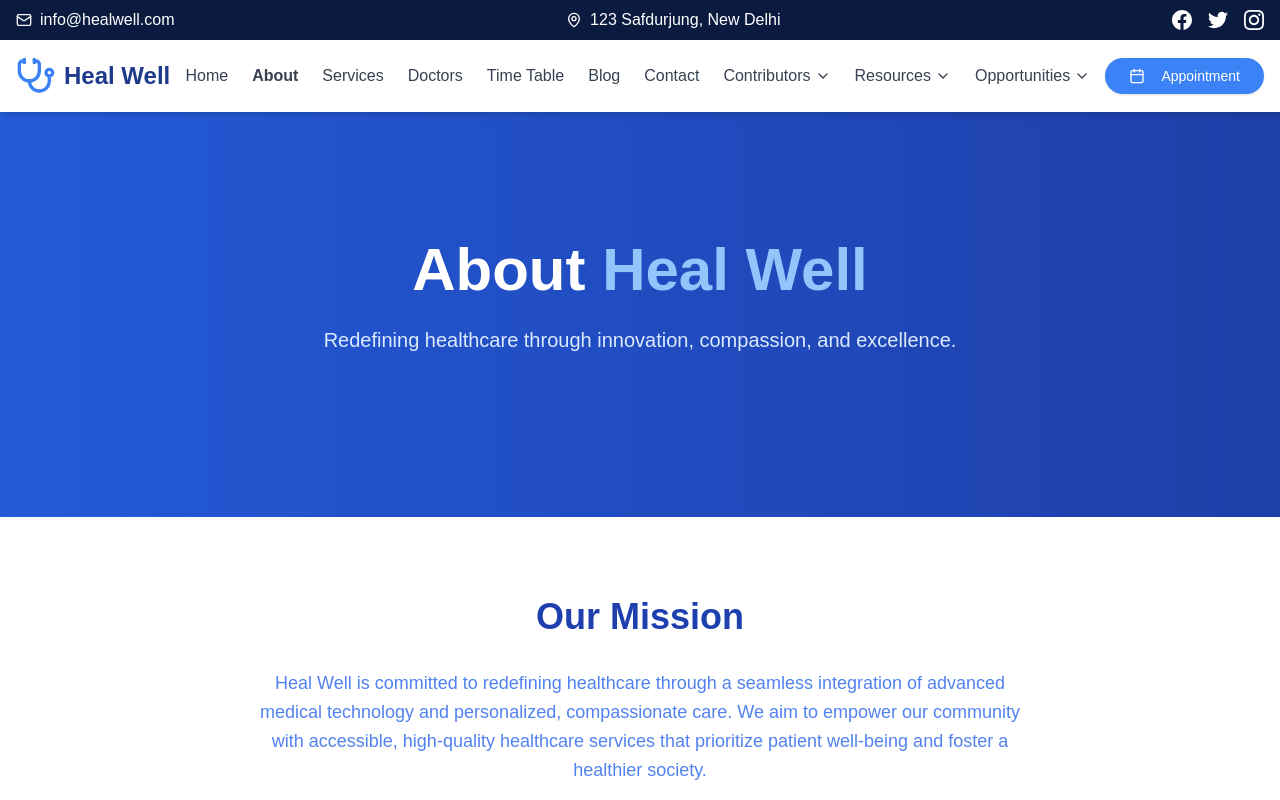
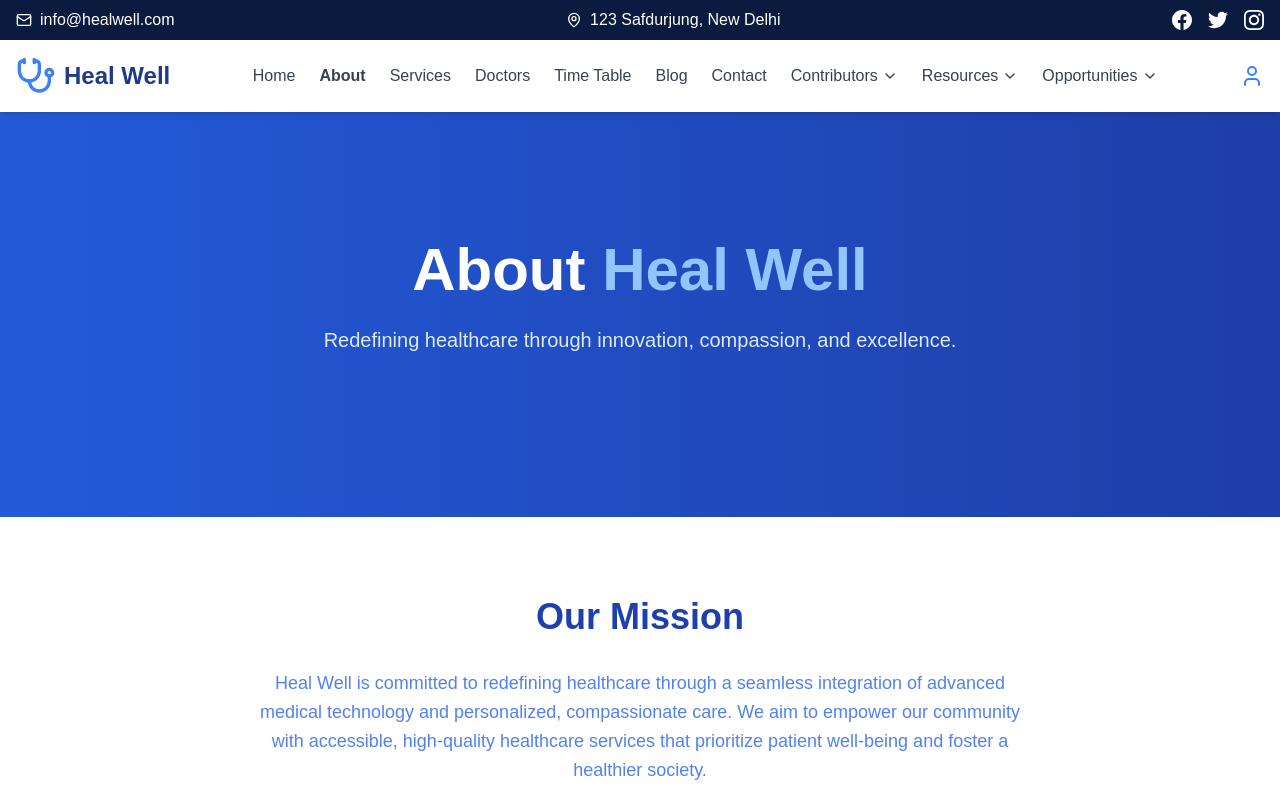
Before and after one commit to akshay0611/HealWell, a Next.js app: page /about in a window 1280 px wide. Shown: the top 800 px of the page. Built offline with nearby package versions, Linux system fonts and the light colour scheme.

Commit message:
Modified nav

```diff
--- a/components/navigation.tsx
+++ b/components/navigation.tsx
@@ -4,8 +4,7 @@ import { useState } from "react"
 import Link from "next/link"
 import { usePathname } from "next/navigation"
 import { motion, AnimatePresence } from "framer-motion"
-import { Stethoscope, Menu, X, Calendar, ChevronDown } from 'lucide-react'
-import { Button } from "@/components/ui/button"
+import { Stethoscope, Menu, X, ChevronDown, User } from 'lucide-react'
 
 export function Navigation() {
   const [isOpen, setIsOpen] = useState(false)
@@ -111,11 +110,8 @@ export function Navigation() {
           </div>
 
           <div className="hidden lg:flex items-center mt-4 lg:mt-0">
-            <Link href="/appointment" passHref>
-              <Button className="bg-blue-500 hover:bg-blue-600 text-white px-6 py-2 rounded-full transition-colors duration-200">
-                <Calendar className="w-4 h-4 mr-2" />
-                Appointment
-              </Button>
+            <Link href="/auth" passHref>
+              <User className="w-6 h-6 text-blue-500 hover:text-blue-600 transition-colors duration-200 cursor-pointer" />
             </Link>
           </div>
         </div>
@@ -171,11 +167,8 @@ export function Navigation() {
                   </Link>
                 )
               })}
-              <Link href="/appointment" passHref>
-                <Button className="w-full bg-blue-500 hover:bg-blue-600 text-white px-6 py-2 rounded-full transition-colors duration-200">
-                  <Calendar className="w-4 h-4 mr-2" />
-                  Appointment
-                </Button>
+              <Link href="/auth" passHref>
+                <User className="w-6 h-6 text-blue-500 hover:text-blue-600 transition-colors duration-200 cursor-pointer mx-auto" />
               </Link>
             </div>
           </motion.div>
```
